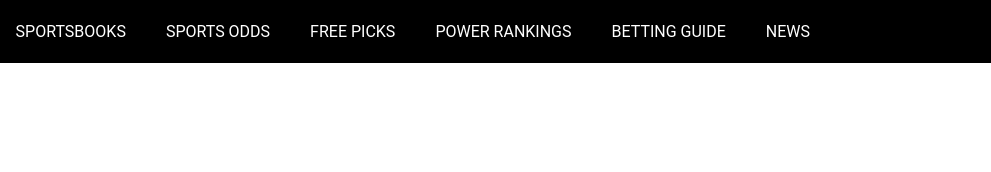
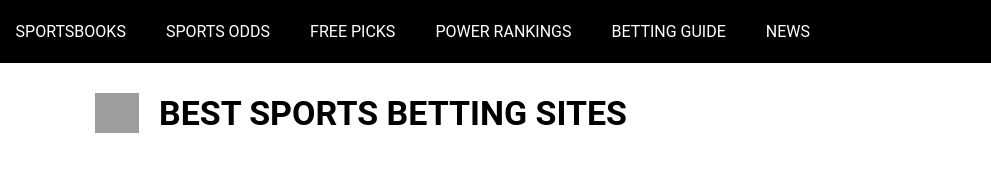
Before and after one commit to cristian-bars/Integration, a plain HTML site: page index.html in a window 1280 px wide. Shown: the full height of the page, 289-1280 px from the left. Drawn offline with Linux system fonts and the light colour scheme; grey boxes are pictures that could not be loaded.

Commit message:
Editing title page

```diff
--- a/index.html
+++ b/index.html
@@ -26,5 +26,10 @@
             <div class="item">News</div>
         </div>
     </header>
+    <div class="content">
+            <img src="https://cdn.canadasportsbetting.ca/app/themes/default/images/flags/4x3/ca.svg" alt="" srcset="">
+            <div class="title">Best sports betting sites</div>
+
+    </div>
 </body>
 </html>
--- a/style.css
+++ b/style.css
@@ -43,6 +43,25 @@ header {
     text-transform: uppercase;
 }
 
+.content {
+    display: flex;
+    margin: 0 auto;
+    width: 100%;
+    justify-content: center;
+}
+
+.content img {
+    width: 18px;
+    margin: 30px 20px;
+}
+
+.content .title {
+    font-size: 14px;
+    text-transform: uppercase;
+    margin: 30px 0;
+    font-weight: bold;
+}
+
 @media (min-width: 600px) {
     .only_mbl {
         display: none;
@@ -56,6 +75,18 @@ header {
     .logo img {
         height: 63px;
     }
+
+    .content img {
+        width: 44px;
+        margin: 30px 20px;
+    }
+
+    .content .title {
+        font-size: 34px;
+        text-transform: uppercase;
+        margin: 30px 0;
+        font-weight: bold;
+    }
 }
 
 @media (max-width: 600px) {
```
